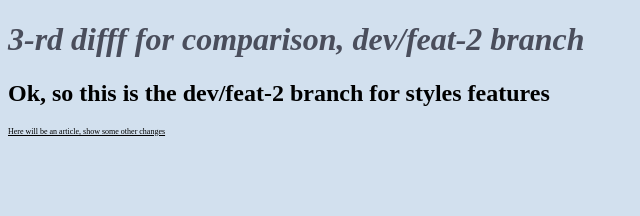
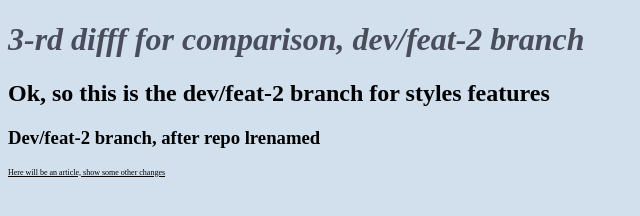
Before and after one commit to ground-aero/first-project, a plain HTML site: page index.html in a window 1280 px wide. Shown: the whole page, without its empty margins (0-640 px from the left). Drawn offline with Linux system fonts and the light colour scheme.

Commit message:
dev/feat-2, renamedd

```diff
--- a/index.html
+++ b/index.html
@@ -14,6 +14,8 @@
 
 <h2>Ok, so this is the dev/feat-2 branch for styles features</h2>
 
+<h3>Dev/feat-2 branch, after repo lrenamed</h3>
+
 <p>Here will be an article, show some other changes</p>
 
 <body>
```
